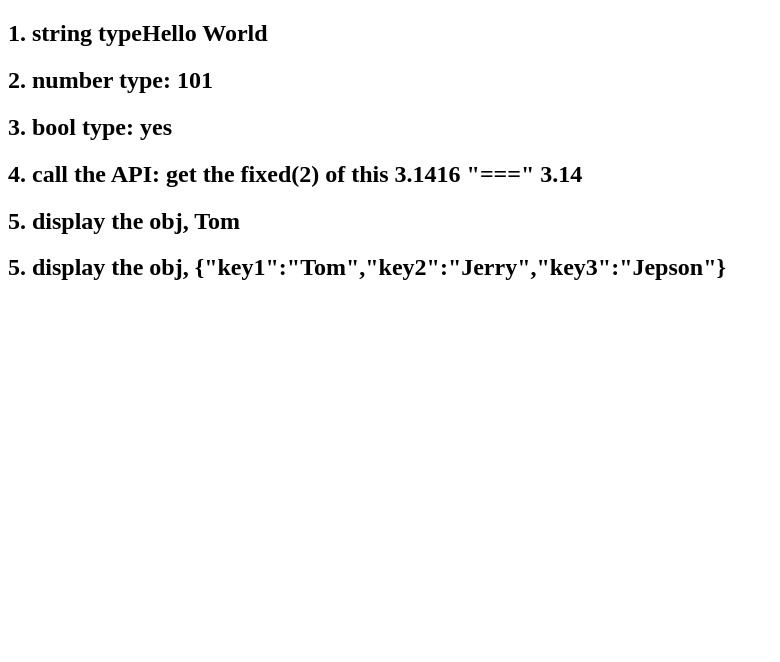
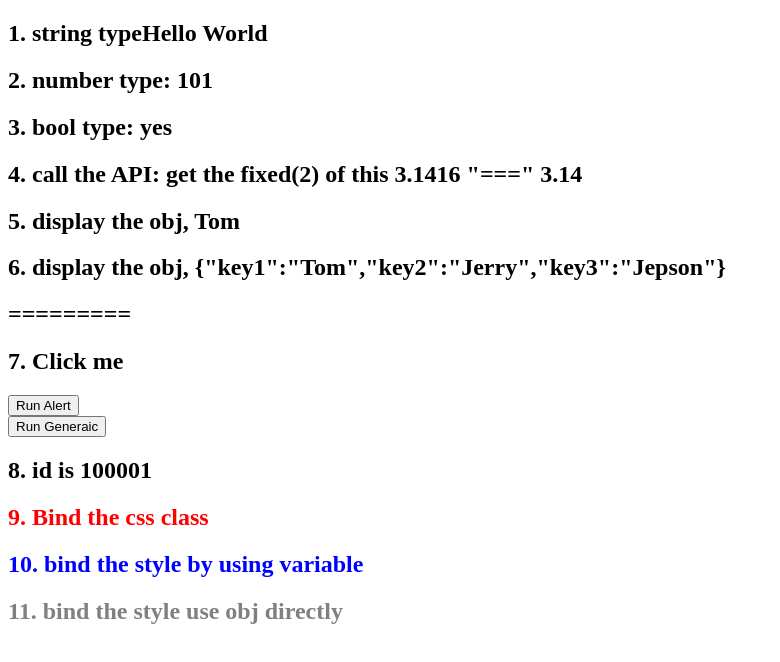
Before and after one commit to zeroput/react-demo, a React (Vite) app: page / in a window 1280 px wide. Shown: the top 662 px of the page, without its empty margins (0-780 px from the left). Built offline with nearby package versions, Linux system fonts and the light colour scheme.

Commit message:
basic grammer of react

```diff
--- a/src/App.tsx
+++ b/src/App.tsx
@@ -12,6 +12,26 @@ function App() {
     "key3": "Jepson"
   }
 
+  // function, event
+  const myFn = ()=>{
+    console.log(123)
+    alert(123)
+  }
+
+  const fnWithParams = (parmas1: any, event)=>{
+    console.log(event)
+    alert(parmas1)
+  }
+
+  const myFnGeric = <T,> (parmas2: T) =>{
+    console.log(parmas2, typeof parmas2)
+  }
+
+  // bind some property
+  var idBind = '100001'
+  var classBind = 'test'
+  let my_style = {color : 'blue'}
+
 
   return (
     <>
@@ -21,10 +41,18 @@ function App() {
         <h2>3. bool type: {threeExp ? 'yes': 'no'}</h2>
         <h2>4. call the API: get the fixed(2) of this {PI} "==="  {PI.toFixed(2)}</h2>
         <h2>5. display the obj, {obj.key1}</h2>
-        <h2>5. display the obj, {JSON.stringify(obj)}</h2>
-        <h2></h2>
-        <h2></h2>
-        <h2></h2>
+        <h2>6. display the obj, {JSON.stringify(obj)}</h2>
+        <h2>=========</h2>
+        <h2 onClick={myFn}>7. Click me</h2>
+        <button onClick={ (e)=>fnWithParams(3333, e) }>Run Alert</button>
+        <br/>
+        <button  onClick={ ()=>myFnGeric(5555) }>Run Generaic</button>
+        <h2 id={idBind}>
+          8. id is {idBind}
+        </h2>
+        <h2 className={classBind}>9. Bind the css class </h2>
+        <h2 style={my_style}>10. bind the style by using variable</h2>
+        <h2 style={{color : 'grey'}}>11. bind the style use obj directly</h2>
       </div>
     </>
   )
```
